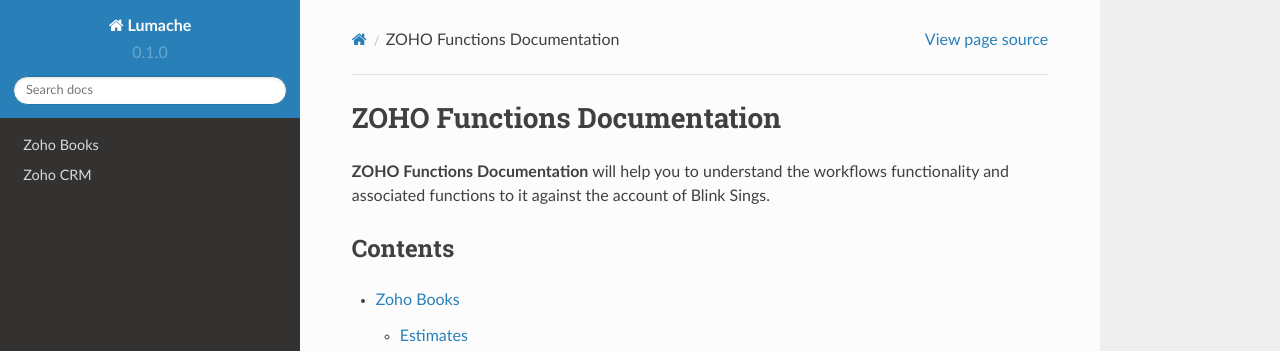
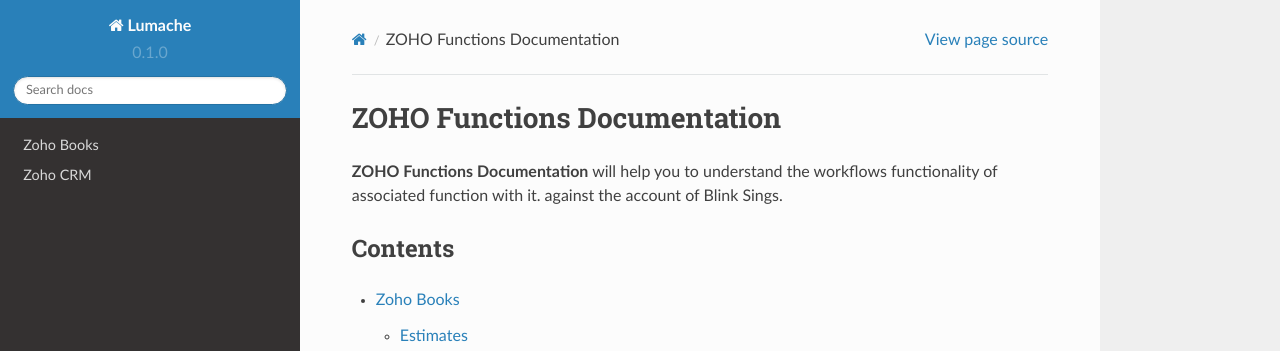
Before and after one commit to syedshahzaibshah/Functions-Documentation, a Sphinx documentation site: the page built from docs/source/index.rst, in a window 1280 px wide. Shown: the top 351 px of the page. Built offline with Sphinx 7.4.7 and the Read the Docs theme 2.0.0, drawn with Linux system fonts in a browser that asks for light colours.

Commit message:
Update index.rst

```diff
--- a/docs/source/index.rst
+++ b/docs/source/index.rst
@@ -1,7 +1,7 @@
 ZOHO Functions Documentation
 ============================
 
-**ZOHO Functions Documentation** will help you to understand the workflows functionality and associated functions to it against the account of Blink Sings.
+**ZOHO Functions Documentation** will help you to understand the workflows functionality of associated function with it.  against the account of Blink Sings.
 
 Contents
 --------
```
